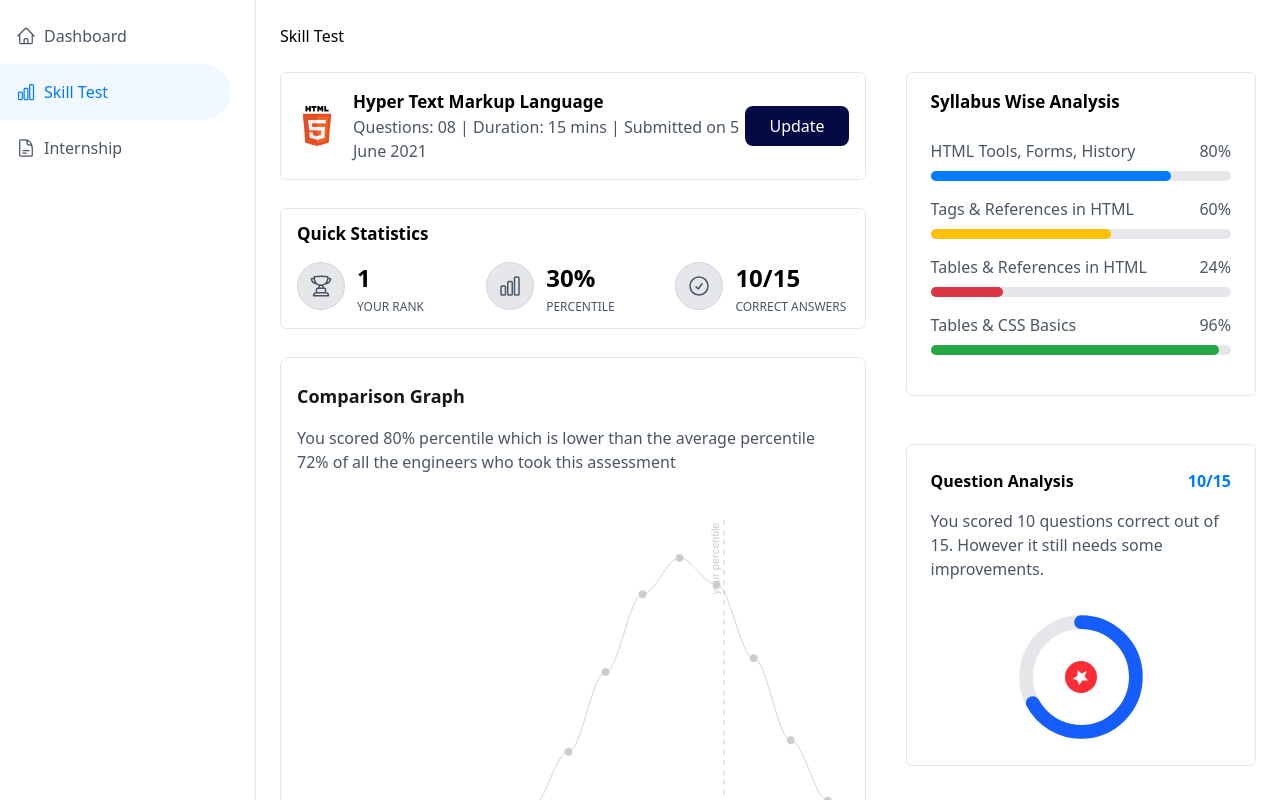
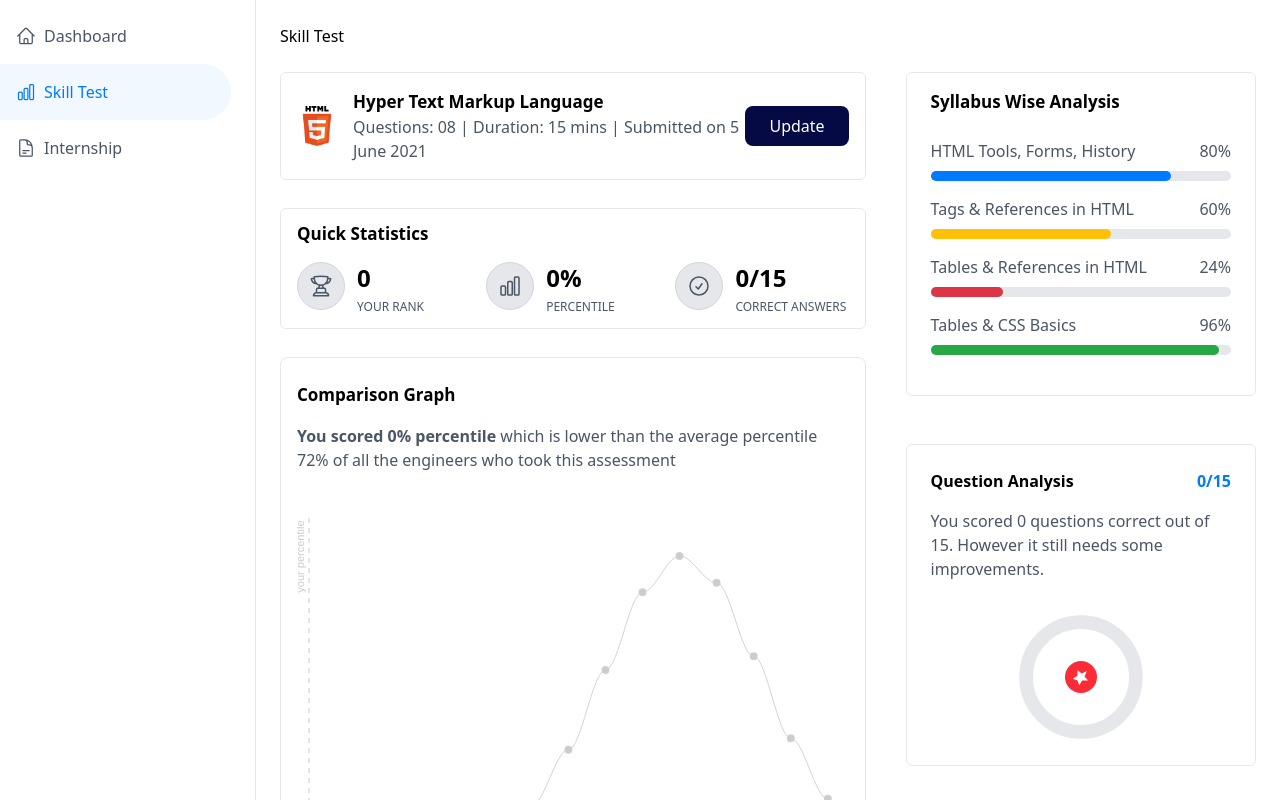
Before and after one commit to Detayoo/whatbytes, a Next.js app: page /dashboard in a window 1280 px wide. Built offline with nearby package versions, Linux system fonts and the light colour scheme.

Commit message:
added update functionality

```diff
--- a/src/components/ComparisonGraph.tsx
+++ b/src/components/ComparisonGraph.tsx
@@ -51,15 +51,15 @@ export const ComparisonGraph = ({ percentile }: ComparisonGraphProps) => {
           show: false,
         },
         zoom: {
-          enabled: false, // Disable zooming
+          enabled: false,
         },
         animations: {
-          enabled: false, // Disable animations to prevent any zoom-like effects
+          enabled: false,
         },
         events: {
-          mouseMove: () => false, // Prevent mouse move events from triggering zoom
-          mouseWheel: () => false, // Prevent mouse wheel from triggering zoom
-          click: () => false, // Prevent clicks from triggering any actions
+          mouseMove: () => false,
+          mouseWheel: () => false,
+          click: () => false,
         },
       },
       stroke: {
@@ -101,12 +101,12 @@ export const ComparisonGraph = ({ percentile }: ComparisonGraphProps) => {
         show: false,
       },
       tooltip: {
-        enabled: true, // Enable tooltips
+        enabled: true,
         x: {
-          formatter: (value: number) => `${value}%`, // Show the x-value (percentile) with a % sign
+          formatter: (value: number) => `${value}%`,
         },
         y: {
-          formatter: () => "", // Hide the y-value since it's not relevant
+          formatter: () => "",
         },
         marker: {
           show: false,
@@ -139,10 +139,15 @@ export const ComparisonGraph = ({ percentile }: ComparisonGraphProps) => {
 
   return (
     <div className="bg-white p-6 rounded-lg px-4 py-6 border border-gray-200">
-      <h3 className="text-lg font-semibold mb-4">Comparison Graph</h3>
+      <h3 className="text-[17px] font-semibold mb-4 text-black">
+        Comparison Graph
+      </h3>
       <p className="text-gray-600 mb-4">
-        You scored {percentile ?? 0}% percentile which is lower than the average
-        percentile 72% of all the engineers who took this assessment
+        <span className="font-semibold">
+          You scored {percentile ?? 0}% percentile
+        </span>{" "}
+        which is lower than the average percentile 72% of all the engineers who
+        took this assessment
       </p>
       {chartOptions && chartSeries.length > 0 && (
         <Chart
--- a/src/components/QuestionAnalysis.tsx
+++ b/src/components/QuestionAnalysis.tsx
@@ -2,16 +2,14 @@
 
 import { useEffect, useState } from "react";
 
-export const QuestionAnalysis = () => {
+export const QuestionAnalysis = ({ score }: { score: number }) => {
   const [percentage, setPercentage] = useState<number>(0);
 
-  // Calculate the percentage: (10/15) * 100 = 66.67%, rounded to 67%
   useEffect(() => {
-    const correct = 10;
     const total = 15;
-    const calculatedPercentage = Math.round((correct / total) * 100);
+    const calculatedPercentage = Math.round((score / total) * 100);
     setPercentage(calculatedPercentage);
-  }, []);
+  }, [score]);
 
   const radius = 60;
   const circumference = 2 * Math.PI * radius;
@@ -21,11 +19,11 @@ export const QuestionAnalysis = () => {
     <div className="bg-white p-6 rounded-[6px] mt-6 border border-gray-200">
       <div className="flex justify-between items-center mb-4">
         <h3 className="text-black font-semibold">Question Analysis</h3>
-        <span className="font-semibold text-primary">10/15</span>
+        <span className="font-semibold text-primary">{score || 0}/15</span>
       </div>
       <p className="text-gray-600 text-left">
-        You scored 10 questions correct out of 15. However it still needs some
-        improvements.
+        You scored {score || 0} questions correct out of 15. However it still
+        needs some improvements.
       </p>
 
       <div className="flex justify-center mt-8">
--- a/src/components/QuickStats.tsx
+++ b/src/components/QuickStats.tsx
@@ -4,7 +4,9 @@ import {
   CheckCircleIcon,
 } from "@heroicons/react/24/outline";
 
-export const QuickStats = () => {
+import { State } from "../../types";
+
+export const QuickStats = ({ state }: { state: State }) => {
   return (
     <div className="bg-white p-6 mb-6 py-3 px-4 rounded-[6px] border border-gray-200">
       <h3 className="text-black text-[17px] font-semibold mb-4">
@@ -16,7 +18,9 @@ export const QuickStats = () => {
             <TrophyIcon className="w-6 h-6 text-gray-600" />
           </div>
           <div className="flex flex-col gap-y-1 items-start">
-            <span className="text-2xl text-black font-bold">1</span>
+            <span className="text-2xl text-black font-bold">
+              {state?.rank || 0}
+            </span>
             <p className="text-gray-600 text-[12px]">YOUR RANK</p>
           </div>
         </div>
@@ -26,7 +30,9 @@ export const QuickStats = () => {
             <ChartBarIcon className="w-6 h-6 text-gray-600" />
           </div>
           <div className="flex flex-col gap-y-1 items-start">
-            <span className="text-2xl text-black font-bold">30%</span>
+            <span className="text-2xl text-black font-bold">
+              {state?.percentile || 0}%
+            </span>
             <p className="text-gray-600 text-[12px]">PERCENTILE</p>
           </div>
         </div>
@@ -36,7 +42,9 @@ export const QuickStats = () => {
             <CheckCircleIcon className="w-6 h-6 text-gray-600" />
           </div>
           <div className="flex flex-col gap-y-1 items-start">
-            <span className="text-2xl text-black font-bold">10/15</span>
+            <span className="text-2xl text-black font-bold">
+              {state?.score || 0}/15
+            </span>
             <p className="text-gray-600 text-[12px]">CORRECT ANSWERS</p>
           </div>
         </div>
--- a/src/components/UpdateModal.tsx
+++ b/src/components/UpdateModal.tsx
@@ -6,12 +6,20 @@ import { object, string } from "yup";
 import { ModalContainer } from "./ModalContainer";
 import { TextField } from "./TextField";
 
+type FormType = {
+  rank: string;
+  percentile: string;
+  score: string;
+};
+
 export const UpdateModal = ({
   showModal,
   closeModal,
+  updateState,
 }: {
   showModal: boolean;
   closeModal: () => void;
+  updateState: (state: FormType) => void;
 }) => {
   const initialValues = {
     rank: "",
@@ -66,7 +74,10 @@ export const UpdateModal = ({
         <Formik
           enableReinitialize
           initialValues={initialValues}
-          onSubmit={() => {}}
+          onSubmit={(values) => {
+            updateState(values);
+            closeModal();
+          }}
           validationSchema={schema}
         >
           {({ values, errors, setFieldValue, touched }) => {
--- a/src/pages/dashboard.tsx
+++ b/src/pages/dashboard.tsx
@@ -12,6 +12,16 @@ import {
 
 export default function Dashboard() {
   const [showModal, setShowModal] = useState(false);
+  const [state, setState] = useState({
+    rank: "",
+    percentile: "",
+    score: "",
+  });
+
+  const updateState = (payload: Partial<typeof state>) => {
+    setState((prev) => ({ ...prev, ...payload }));
+  };
+
   return (
     <DashboardLayout>
       <p className="mb-6 text-black">Skill Test</p>
@@ -42,17 +52,18 @@ export default function Dashboard() {
               Update
             </button>
           </div>
-          <QuickStats />
-          <ComparisonGraph percentile={80} />
+          <QuickStats state={state} />
+          <ComparisonGraph percentile={+state?.percentile || 0} />
         </div>
         <div className="flex-1 flex flex-col gap-y-6">
           <SyllabusAnalysis />
-          <QuestionAnalysis />
+          <QuestionAnalysis score={+state?.score || 0} />
         </div>
       </div>
       <UpdateModal
         showModal={showModal}
         closeModal={() => setShowModal(false)}
+        updateState={updateState}
       />
     </DashboardLayout>
   );
--- /dev/null
+++ b/types.ts
@@ -0,0 +1,5 @@
+export type State = {
+  rank: string;
+  percentile: string;
+  score: string;
+};
```
